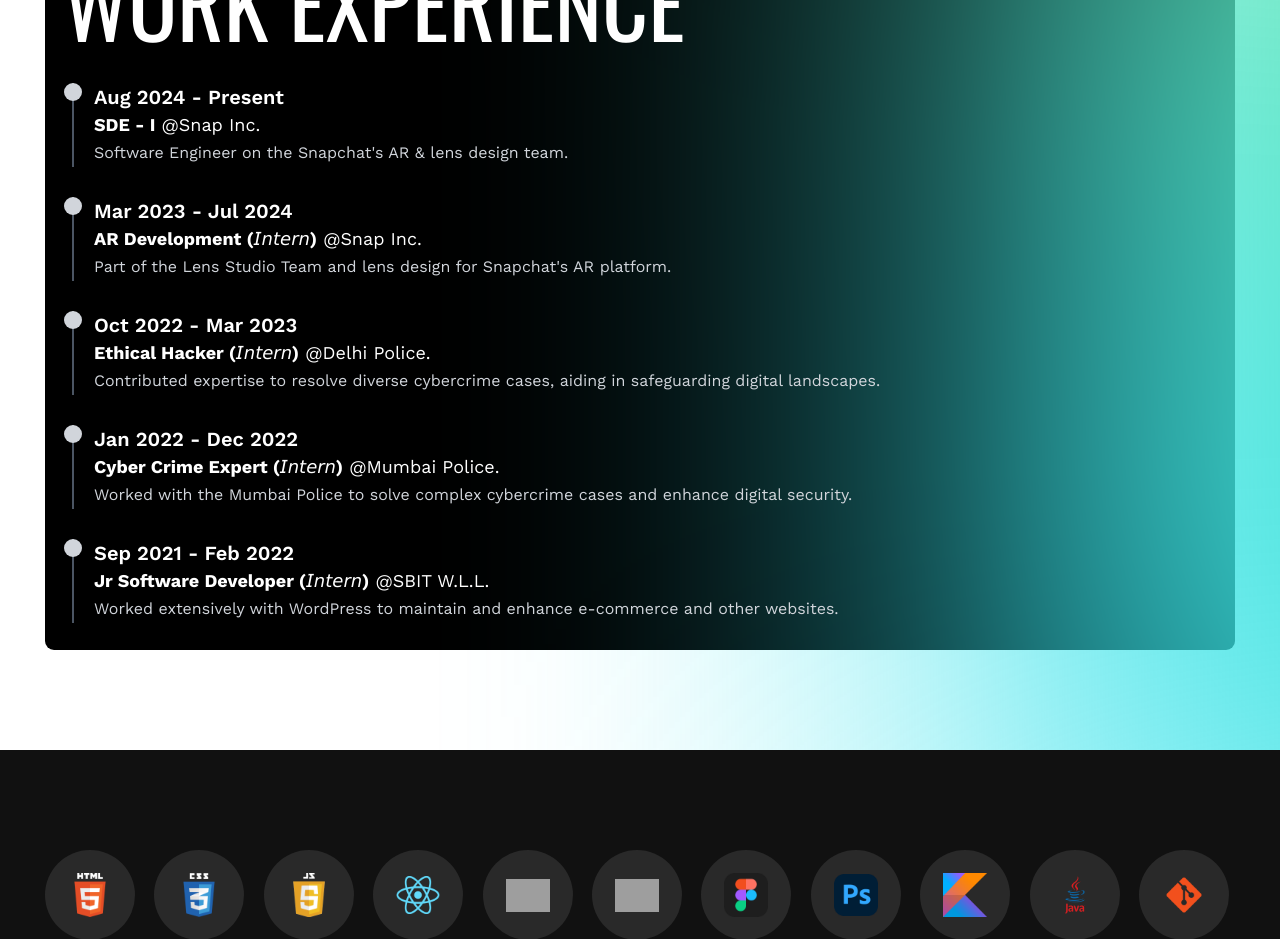
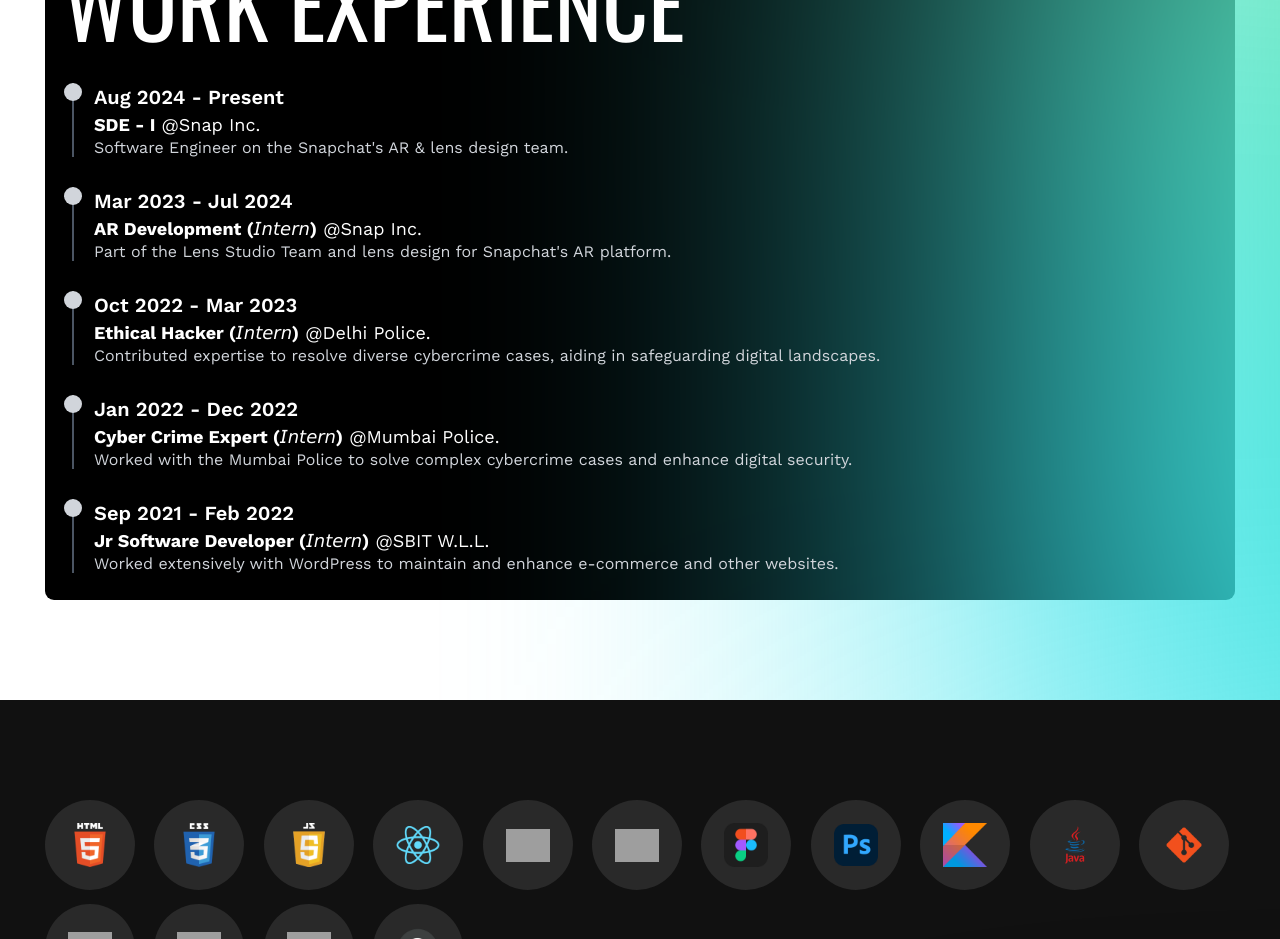
Before and after one commit to Kunalsonar007/3D-Portfolio, a React (Vite) app: page / in a window 1280 px wide. Shown: the part 1620-2559 px from the top of the page. Built offline with nearby package versions, Linux system fonts and the light colour scheme; grey boxes are pictures that could not be loaded.

Commit message:
New Commit

```diff
--- a/src/components/AboutMe.jsx
+++ b/src/components/AboutMe.jsx
@@ -133,7 +133,7 @@ const AboutMe = () => {
                   <span className="font-bold">{item.role}</span> @{""}
                   <span className="italic">{item.company}</span>
                 </div>
-                <div className="text-[14px] md:text-[16px] text-gray-300">
+                <div className="text-[14px] md:text-[16px] text-gray-300 leading-4">
                   {item.description}
                 </div>
               </div>
```
